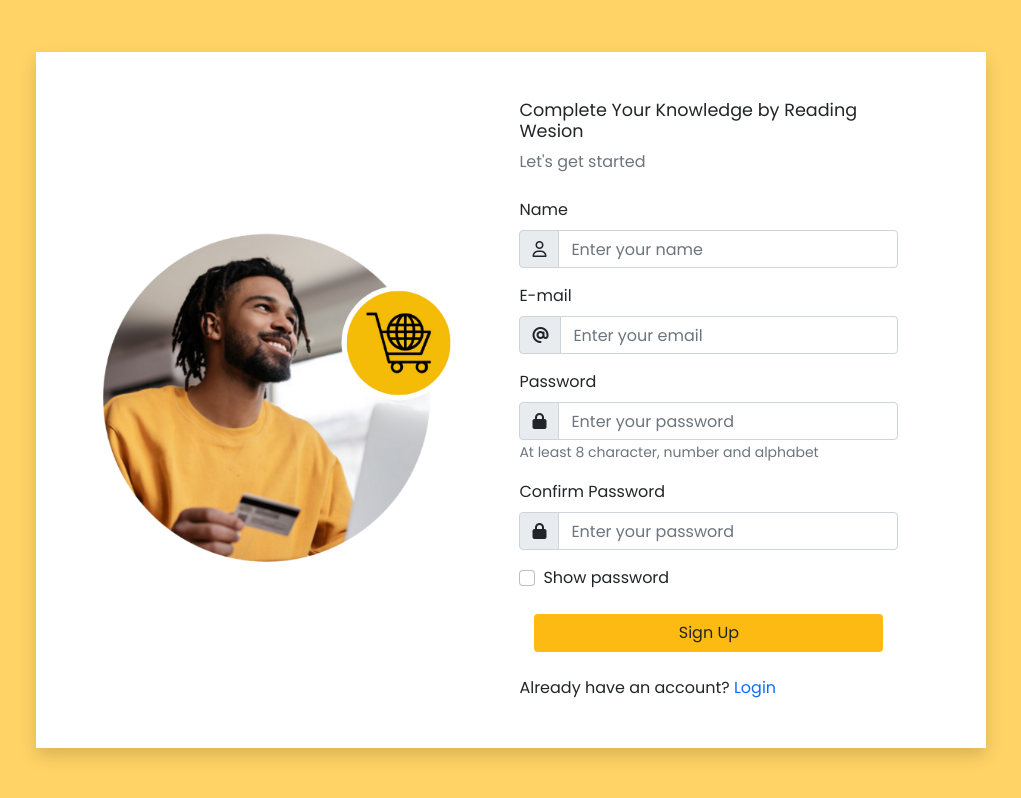
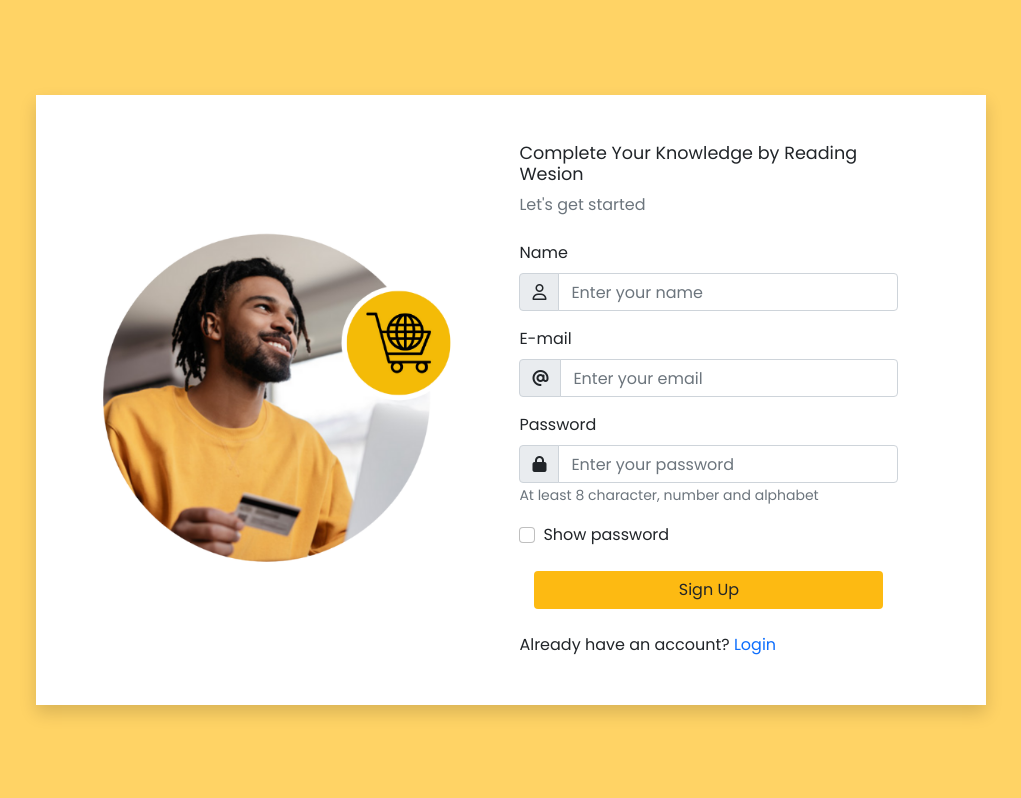
Before and after one commit to LilaFadilah99/Final-Project-Wersion, a React (Create React App) app: page /register in a window 1280 px wide. Shown: the whole page, without its empty margins (129-1150 px from the left). Built offline with nearby package versions, Linux system fonts and the light colour scheme.

Commit message:
edit register

```diff
--- a/src/pages/register/Register.jsx
+++ b/src/pages/register/Register.jsx
@@ -56,17 +56,6 @@ function Register() {
                     </div>
                     <small class="text-secondary">At least 8 character, number and alphabet</small>
                   </div>
-
-
-                  <div class="mb-3">
-                    <label for="konfirmasiPassword" class="form-label">Confirm Password</label>
-                    <div class="input-group">
-                      <span class="input-group-text" id="basic-addon1"><i class="fa-solid fa-lock"></i></span>
-                      <input type="password" class="form-control" placeholder="Enter your password" id="konfirmasiPassword" autocomplete="off" />
-                    </div>
-                    <small class="text-danger d-none">Passwords do not match</small>
-                  </div>
-
                   <div class="mb-3 form-check">
                     <input type="checkbox" class="form-check-input" id="showPassword" />
                     <label class="form-check-label" for="showPassword">Show password</label>
```
